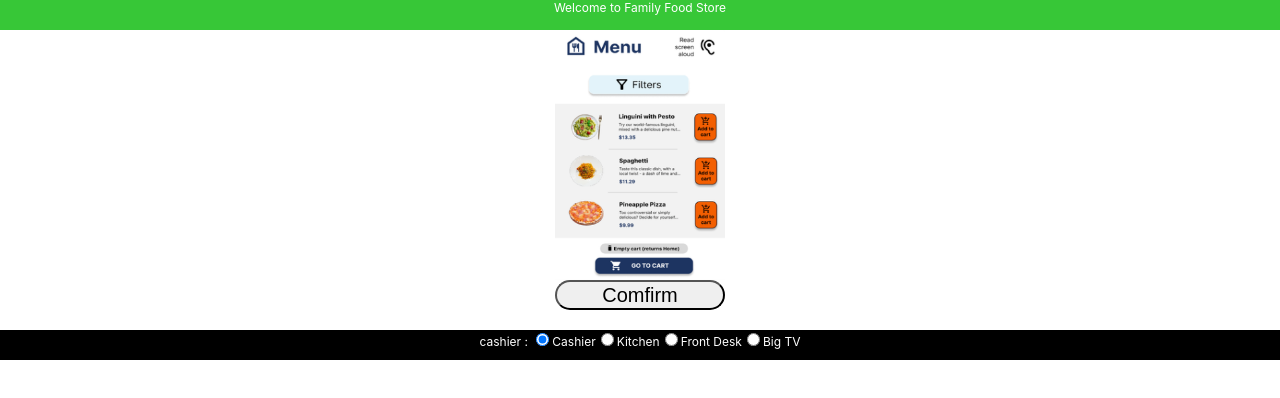
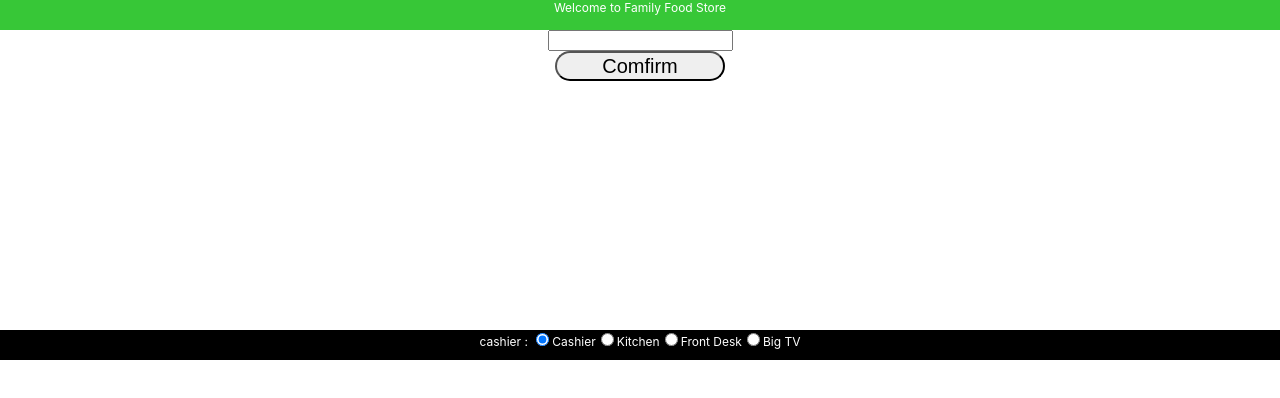
Before and after one commit to DavidCheungTW/react-firebase-crud, a React (Create React App) app: page / in a window 1280 px wide. Both pictures are taken after a click on the radio button "Cashier". Shown: the top 398 px of the page. Built offline with nearby package versions, Linux system fonts and the light colour scheme; no server answers; the database is empty.

Commit message:
temp change

```diff
--- a/src/App.js
+++ b/src/App.js
@@ -24,19 +24,19 @@ function App() {
 
   //write
   const writeToDatabase = () => {
-    const randNum = Math.floor(Math.random() * 899) + 100;
+    // const randNum = Math.floor(Math.random() * 899) + 100;
 
-    console.log("randNum=", randNum);
+    // console.log("randNum=", randNum);
 
-    // if (todoItem === "") {
-    //   setMessage("Please entry your item!");
-    //   return;
-    // }
+    if (todoItem === "") {
+      setMessage("Please entry your item!");
+      return;
+    }
 
     const uuid = uid();
     set(ref(db, `/${uuid}`), {
-      // todoItem: todoItem,
-      todoItem: randNum,
+      todoItem: todoItem,
+      // todoItem: randNum,
       uuid: uuid,
       orderStatus: "placed",
     });
--- a/src/components/ShowCashier.js
+++ b/src/components/ShowCashier.js
@@ -10,8 +10,8 @@ const ShowCashier = ({
 }) => {
   return (
     <div className="show-cashier">
-      <img src={menuScreen} alt="menu-screen" height={250} width={170} />
-      {/* <input type="text" value={todoItem} onChange={handleTodoChange} /> */}
+      {/* <img src={menuScreen} alt="menu-screen" height={250} width={170} /> */}
+      <input type="text" value={todoItem} onChange={handleTodoChange} />
       <button className="btn-cashier" onClick={writeToDatabase}>
         {" "}
         Comfirm{" "}
--- a/src/components/ShowFrontdesk.js
+++ b/src/components/ShowFrontdesk.js
@@ -10,7 +10,7 @@ const ShowFrontdesk = ({ todos, handleDelete, handleNext }) => {
             {todo.todoItem} : {todo.orderStatus}
           </h5> */}
           {/* <button onClick={() => handleDelete(todo)}>delete</button> */}
-          <button onClick={() => handleNext(todo)}> {todo.todoItem} </button>
+          {todo.todoItem} <button onClick={() => handleNext(todo)}> OK </button>
         </div>
       ))}
     </div>
--- a/src/components/ShowKitchen.js
+++ b/src/components/ShowKitchen.js
@@ -10,7 +10,7 @@ const ShowKitchen = ({ todos, handleDelete, handleNext }) => {
             {todo.todoItem} : {todo.orderStatus}
           </h5> */}
           {/* <button onClick={() => handleDelete(todo)}>delete</button> */}
-          <button onClick={() => handleNext(todo)}> {todo.todoItem} </button>
+          {todo.todoItem} <button onClick={() => handleNext(todo)}> OK </button>
         </div>
       ))}
     </div>
```
